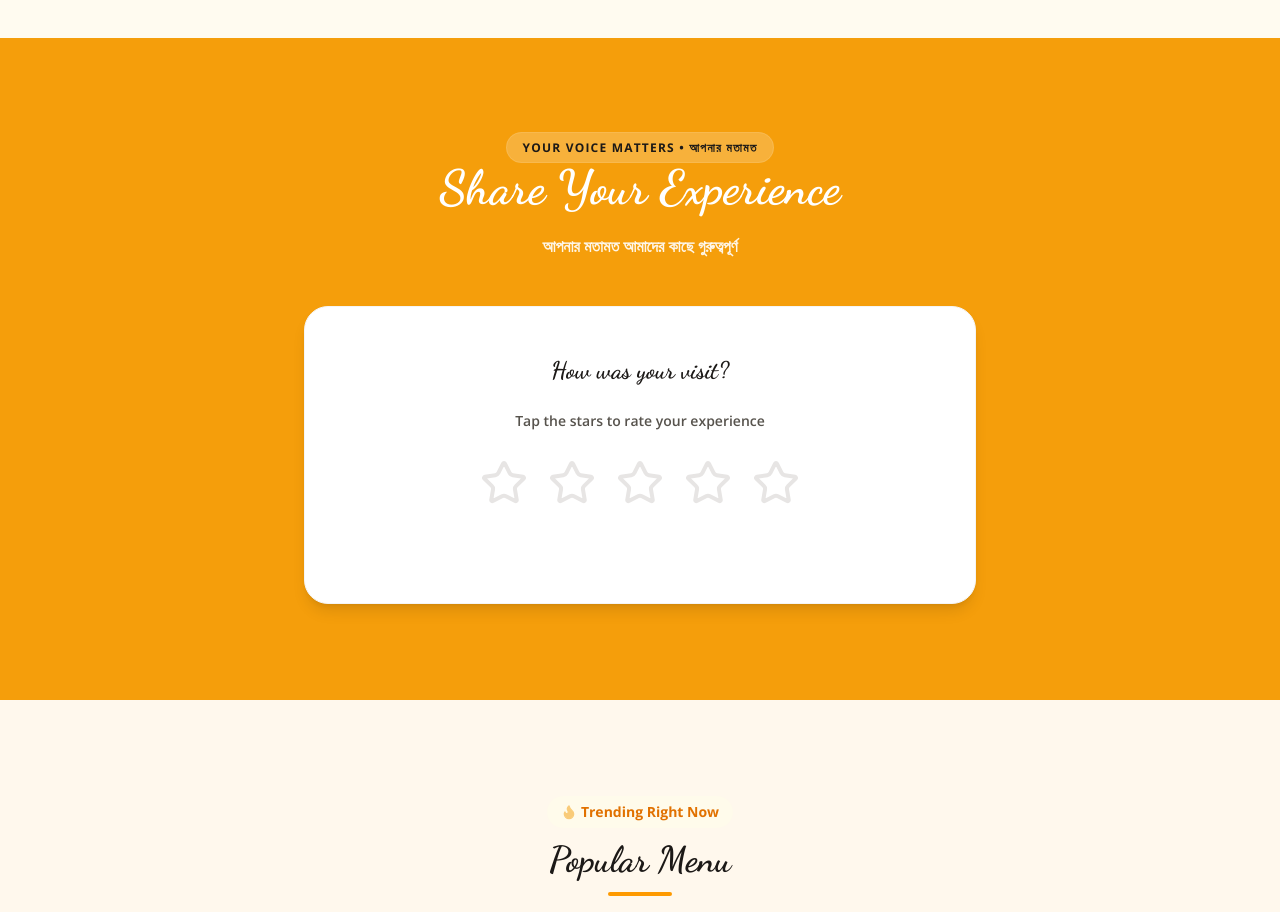
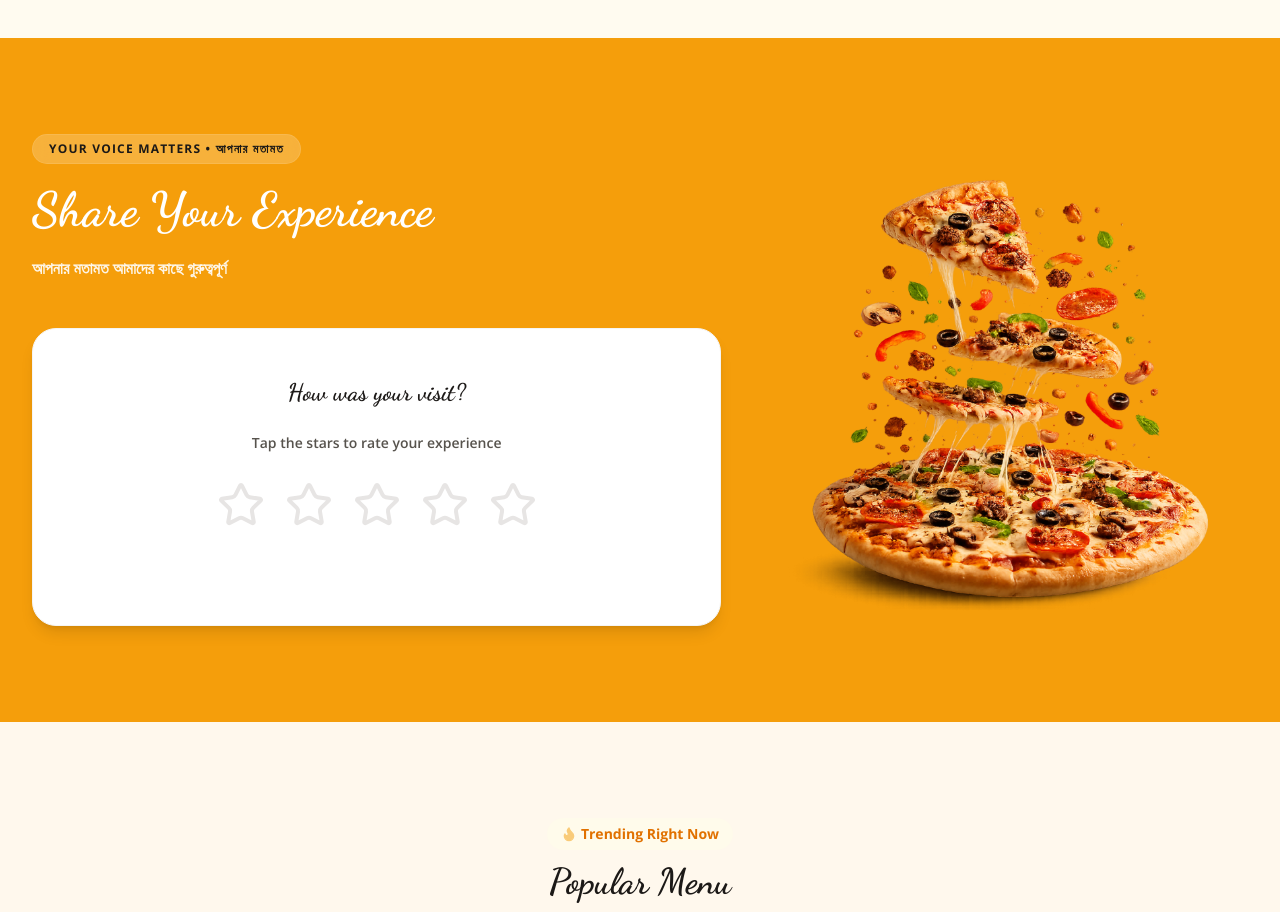
Before and after one commit to adeditsmsg-oss/havelicafe.com, a Next.js app: page / in a window 1280 px wide. Shown: the part 3840-4752 px from the top of the page. Built offline with nearby package versions, Linux system fonts and the light colour scheme.

Commit message:
Add_transparent_exploding_pizza_image_to_ReputationManager_section_scaled_by_120_percent

```diff
--- a/src/components/ReputationManager.tsx
+++ b/src/components/ReputationManager.tsx
@@ -1,6 +1,7 @@
 'use client';
 
 import React, { useState, useEffect, useCallback } from 'react';
+import Image from 'next/image';
 import { motion, AnimatePresence } from 'framer-motion';
 import { Star, Send, CheckCircle, AlertTriangle, X } from 'lucide-react';
 
@@ -88,23 +89,29 @@ Suggestion: ${formData.suggestion || 'N/A'}`;
     >
       <div className="max-w-7xl mx-auto px-4 sm:px-6 lg:px-8">
 
+        {/* Main Grid: Card/Form on Left, Exploding Pizza Graphic on Right */}
+        <div className="grid grid-cols-1 lg:grid-cols-12 gap-12 items-center">
+
+          {/* Left Column (col-span-7): Heading and Rating Card */}
+          <div className="lg:col-span-7 flex flex-col space-y-12">
+
             {/* Section Header */}
-        <div className="text-center max-w-3xl mx-auto mb-12 space-y-4">
-          <span>
+            <div className="text-center lg:text-left space-y-4">
+              <div className="w-full flex justify-center lg:justify-start">
                 <span className="font-sans font-bold text-xs uppercase tracking-widest text-stone-900 bg-white/20 border border-white/10 px-4 py-1.5 rounded-full backdrop-blur-sm">
                   Your Voice Matters • আপনার মতামত
                 </span>
-          </span>
+              </div>
               <h2 className="font-serif font-black text-3xl sm:text-4xl lg:text-5xl text-white leading-tight">
                 Share Your Experience
               </h2>
-          <p className="font-sans text-sm sm:text-base text-white/90 font-semibold max-w-xl mx-auto">
+              <p className="font-sans text-sm sm:text-base text-white/90 font-semibold max-w-xl">
                 আপনার মতামত আমাদের কাছে গুরুত্বপূর্ণ
               </p>
             </div>
 
-        {/* Rating Card */}
-        <div className="max-w-2xl mx-auto">
+            {/* Rating Card Container */}
+            <div className="w-full">
               <div className="bg-white rounded-3xl shadow-lg p-8 md:p-12 border border-stone-100">
                 <AnimatePresence mode="wait">
                   {/* Step 1: Star Rating */}
@@ -359,6 +366,28 @@ Suggestion: ${formData.suggestion || 'N/A'}`;
               </div>
             </div>
           </div>
+
+          {/* Right Column (col-span-5): Exploding/Floating Pizza Image scaled by 120% */}
+          <div className="lg:col-span-5 flex justify-center items-center min-h-[300px] md:min-h-[420px]">
+            <motion.div
+              initial={{ opacity: 0, scale: 0.95, y: 30 }}
+              whileInView={{ opacity: 1, scale: 1.2, y: 0 }}
+              viewport={{ once: true }}
+              transition={{ duration: 0.7, ease: "easeOut" }}
+              className="relative w-full aspect-[4/3] max-w-[520px] pointer-events-none select-none lg:scale-120"
+            >
+              <Image
+                src="/images/transparent_pizza.png"
+                alt="Delicious Exploding Gourmet Pizza"
+                fill
+                className="object-contain"
+                priority
+              />
+            </motion.div>
+          </div>
+
+        </div>
+      </div>
     </section>
   );
 }
```
Lines whose indentation alone changed are shown as unchanged.
